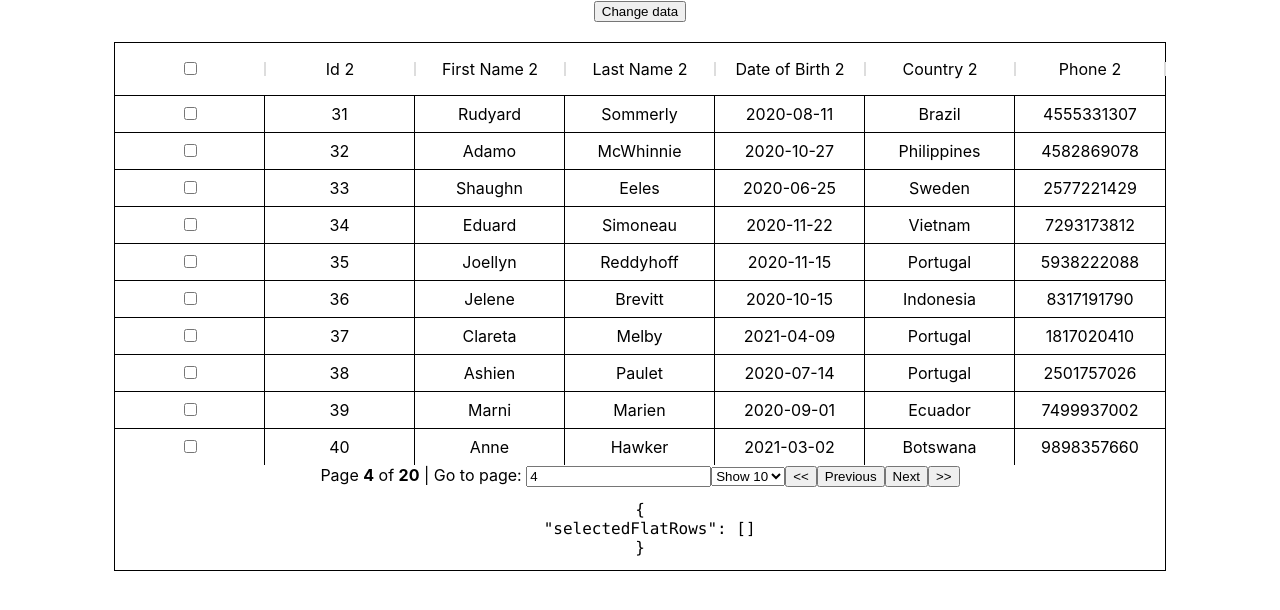
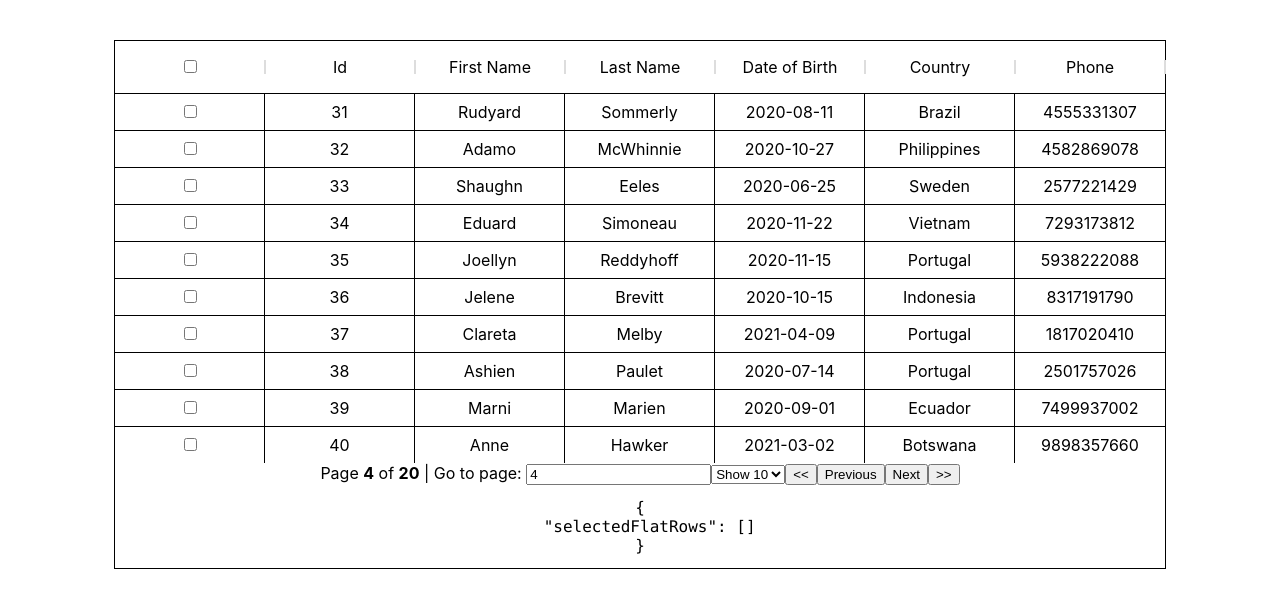
Before and after one commit to iswara108/learn-react-table, a React (Create React App) app: page / in a window 1280 px wide. Shown: the top 610 px of the page. Built offline with nearby package versions, Linux system fonts and the light colour scheme.

Commit message:
add react-query

```diff
--- a/package.json
+++ b/package.json
@@ -13,6 +13,7 @@
     "react": "^17.0.2",
     "react-beautiful-dnd": "^13.1.0",
     "react-dom": "^17.0.2",
+    "react-query": "^3.34.5",
     "react-scripts": "5.0.0",
     "react-table": "^7.7.0",
     "styled-components": "^5.3.3",
--- a/src/App.tsx
+++ b/src/App.tsx
@@ -2,36 +2,59 @@ import React from 'react'
 import './App.css'
 import { DataGrid } from './components/DataGrid'
 import MOCK_DATA from './MOCK_DATA.json'
-import { COLUMNS, DataStructure2 } from './columns'
-// todo: have Column exported from datagrid component
+import { COLUMNS, DataStructure } from './columns'
 import { Column } from 'react-table'
+import { QueryClient, QueryClientProvider, useQuery } from 'react-query'
 
-function App() {
-  const columns: Column<DataStructure2>[] = React.useMemo(() => COLUMNS, [])
-  const [data, setData] = React.useState<DataStructure2[]>(() =>
-    MOCK_DATA.map(r => ({
-      id2: r.id,
-      first_name2: r.first_name,
-      last_name2: r.last_name,
-      email2: r.email,
-      date_of_birth2: r.date_of_birth,
-      age2: r.age,
-      country2: r.country,
-      phone2: r.phone
-    }))
+const queryClient = new QueryClient()
+
+export default function App() {
+  return (
+    <QueryClientProvider client={queryClient}>
+      <Main />
+    </QueryClientProvider>
+  )
+}
+
+function Main() {
+  const { status, error, data } = useQuery('repoData', () =>
+    new Promise(res => setTimeout(res, 2000)).then(() =>
+      MOCK_DATA.map(r => ({
+        id: r.id,
+        first_name: r.first_name,
+        last_name: r.last_name,
+        email: r.email,
+        date_of_birth: r.date_of_birth,
+        age: r.age,
+        country: r.country,
+        phone: r.phone
+      }))
+    )
   )
 
-  const reverseFirstName = () =>
-    setData(data =>
-      data.map(r => ({
-        ...r,
-        first_name2: Array.from(r.first_name2).reduce((n, l) => l + n, '')
-      }))
-    )
+  const columns: Column<DataStructure>[] = React.useMemo(() => COLUMNS, [])
 
+  // const reverseFirstName = () =>
+  //   setData(data =>
+  //     data.map(r => ({
+  //       ...r,
+  //       first_name2: Array.from(r.first_name2).reduce((n, l) => l + n, '')
+  //     }))
+  //   )
+
+  if (status === 'loading') return <>Loading...</>
+
+  if (status === 'error') {
+    if (error instanceof Error)
+      return <>An error has occurred: {error.message}</>
+    else return <>An error has occured</>
+  }
+
+  if (status === 'idle') return <>IDLE</>
+  if (!data) return <>DATA UNDEFINED</>
   return (
     <div className="App">
-      <button onClick={reverseFirstName}>Change data</button>
+      {/* <button onClick={reverseFirstName}>Change data</button> */}
       <br />
       <br />
 
@@ -39,5 +62,3 @@ function App() {
     </div>
   )
 }
-
-export default App
--- a/src/columns.ts
+++ b/src/columns.ts
@@ -1,26 +1,26 @@
 import { Column } from 'react-table'
 
-export interface DataStructure2 {
-  id2: number
-  first_name2: string
-  last_name2: string
-  date_of_birth2: string
-  country2: string
-  phone2: string
-  age2: number
-  email2: string
+export interface DataStructure {
+  id: number
+  first_name: string
+  last_name: string
+  date_of_birth: string
+  country: string
+  phone: string
+  age: number
+  email: string
 }
 
-export const COLUMNS: Column<DataStructure2>[] = [
-  { Header: 'Id 2', Footer: 'Id 2', accessor: 'id2' },
-  { Header: 'First Name 2', Footer: 'First Name 2', accessor: 'first_name2' },
-  { Header: 'Last Name 2', Footer: 'Last Name 2', accessor: 'last_name2' },
+export const COLUMNS: Column<DataStructure>[] = [
+  { Header: 'Id', Footer: 'Id', accessor: 'id' },
+  { Header: 'First Name', Footer: 'First Name', accessor: 'first_name' },
+  { Header: 'Last Name ', Footer: 'Last Name ', accessor: 'last_name' },
   {
-    Header: 'Date of Birth 2',
+    Header: 'Date of Birth ',
     Footer: 'Date of Birth',
-    accessor: 'date_of_birth2',
+    accessor: 'date_of_birth',
     Cell: ({ value }) => value.slice(0, 10)
   },
-  { Header: 'Country 2', Footer: 'Country', accessor: 'country2' },
-  { Header: 'Phone 2', Footer: 'Phone', accessor: 'phone2' }
+  { Header: 'Country ', Footer: 'Country', accessor: 'country' },
+  { Header: 'Phone ', Footer: 'Phone', accessor: 'phone' }
 ]
--- a/src/components/DataGrid.tsx
+++ b/src/components/DataGrid.tsx
@@ -44,7 +44,7 @@ const StyledColumn = styled.div<{ isDragging: boolean }>`
   ${({ isDragging }) => isDragging && 'background-color: #eee;'}
 `
 
-function ColumnComponent<DataStructure extends {}>({
+function ColumnComponent<S extends {}>({
   snapshot,
   provided,
   column,
@@ -52,7 +52,7 @@ function ColumnComponent<DataStructure extends {}>({
 }: {
   provided: DraggableProvided
   snapshot: DraggableStateSnapshot
-  column: HeaderGroup<DataStructure>
+  column: HeaderGroup<S>
   setIsResizing: React.Dispatch<React.SetStateAction<boolean>>
 }) {
   const [onHover, setOnHover] = React.useState(false)
@@ -182,9 +182,7 @@ const Resizer = (props: React.SVGAttributes<SVGElement>) => (
   </ResizerComponent>
 )
 
-function pushSelectColumn<DataStructure extends {}>(
-  hooks: Hooks<DataStructure>
-) {
+function pushSelectColumn<S extends {}>(hooks: Hooks<S>) {
   hooks.visibleColumns.push(columns => {
     return [
       {
@@ -192,7 +190,7 @@ function pushSelectColumn<DataStructure extends {}>(
         Header: ({ getToggleAllRowsSelectedProps }) => (
           <Checkbox {...getToggleAllRowsSelectedProps()} />
         ),
-        Cell: ({ row }: { row: UseRowSelectRowProps<DataStructure> }) => (
+        Cell: ({ row }: { row: UseRowSelectRowProps<S> }) => (
           <Checkbox {...row.getToggleRowSelectedProps()} />
         )
       },
@@ -201,12 +199,12 @@ function pushSelectColumn<DataStructure extends {}>(
   })
 }
 
-export function DataGrid<DataStructure extends {}>({
+export function DataGrid<S extends {}>({
   columns,
   data
 }: {
-  columns: Column<DataStructure>[]
-  data: DataStructure[]
+  columns: Column<S>[]
+  data: S[]
 }) {
   const defaultColumn = React.useMemo(
     () => ({
@@ -236,7 +234,7 @@ export function DataGrid<DataStructure extends {}>({
     pageOptions,
     state: { pageIndex, pageSize },
     setPageSize
-  } = useTable<DataStructure>(
+  } = useTable<S>(
     { columns, data, defaultColumn, initialState: { pageIndex: 3 } },
     useBlockLayout,
     useResizeColumns,
```
Also changed, not shown: 1 other file (tests, documents, lock files or other folders).
